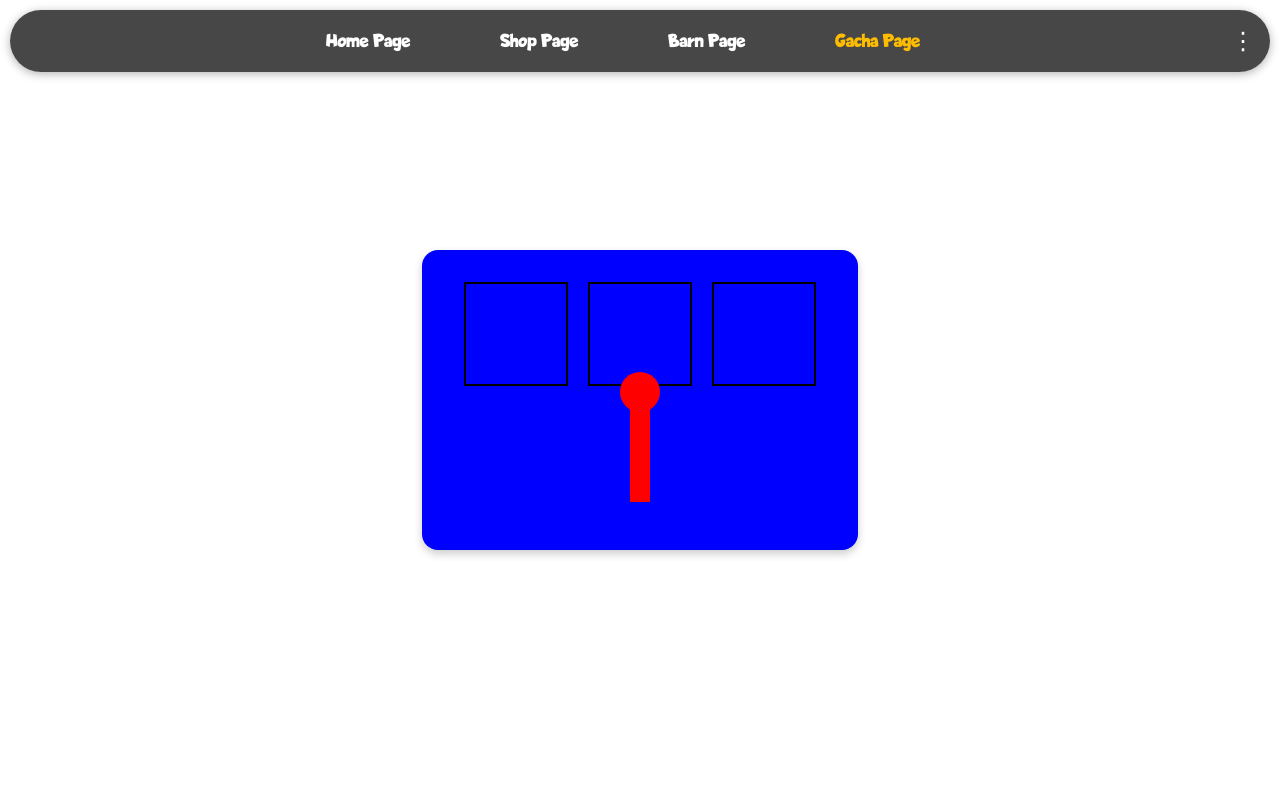
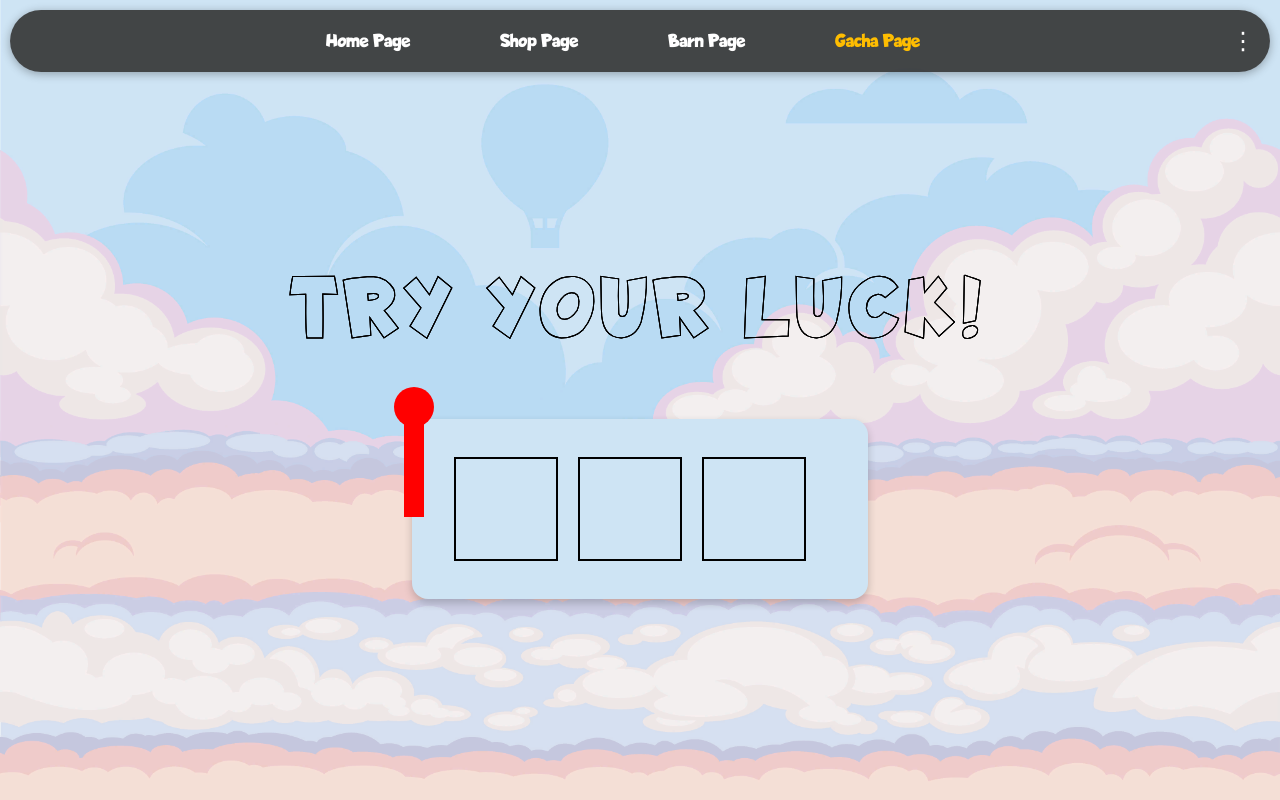
Before and after one commit to JojmoZ/VUperAutoPets, a plain HTML site: page gacha/gachapage.html in a window 1280 px wide. Drawn offline with Linux system fonts and the light colour scheme.

Commit message:
a little bit of UI in gacha

```diff
--- a/gacha/gacha.css
+++ b/gacha/gacha.css
@@ -2,34 +2,40 @@
   font-family: 'VUper';
   src: url('../assets/LapsusPro-Bold.otf') format('opentype');
 }
+
+@import url("https://fonts.googleapis.com/css2?family=Poppins:wght@600;700;800&display=swap");
+
 html,
 body {
     margin: 0;
     height: 100%;
     font-family: "Segoe UI", Tahoma, Geneva, Verdana, sans-serif;
     background-size: cover;
-    /* background-image: url(../assets/gacha-background.webp); */
+    background-image: url(../assets/heaven.png);
 }
 
 .gacha-wrapper {
     display: flex;
     height: 100vh;
     align-items: center;
+    flex-direction: column;
     justify-content: center;
 }
 
 .gacha-container {
     text-align: center;
-    background-color: blue;
+    background-color: #CEE4F4;
     padding: 2rem;
     border-radius: 1rem;
+    display: flex;
+    align-items: center;
     box-shadow: 0 0.25rem 0.5rem rgba(0, 0, 0, 0.2);
 }
 
 .slot-machine {
     display: flex;
     justify-content: center;
-    margin-bottom: 1rem;
+    align-items: center;
 }
 
 .slot-column {
@@ -59,6 +65,8 @@ body {
     justify-content: center;
     margin-bottom: 1rem;
     position: relative;
+    top:-30%;
+    left:-105%;
 }
 
 .lever {
@@ -94,3 +102,39 @@ body {
     width: 100px;
     height: 100px;
 }
+
+h1 {
+  font-size: 88px;
+  font-weight: 800;
+  letter-spacing: 8px;
+  text-transform: uppercase;
+  text-decoration: none;
+  color: transparent;
+  -webkit-text-stroke-width: 1px;
+  -webkit-text-stroke-color: black;
+  text-align: center;
+  position: relative;
+}
+
+h1::before,
+h1::after {
+  content: attr(data-text);
+  position: absolute;
+  top: 0;
+  left: 0;
+  transition: 0.3s ease-out;
+}
+
+h1:hover::before {
+  color: #bb0000;
+  transform: translate(12px, -12px);
+  -webkit-text-stroke-width: 1px;
+  -webkit-text-stroke-color: black;
+}
+
+h1:hover::after {
+  color: #77efff;
+  transform: translate(24px, -24px);
+  -webkit-text-stroke-width: 1px;
+  -webkit-text-stroke-color: black;
+}
--- a/gacha/gachapage.html
+++ b/gacha/gachapage.html
@@ -39,6 +39,7 @@
     </div>
 
     <div class="gacha-wrapper">
+        <h1 data-text="Try Your Luck!">Try Your Luck!</h1>
         <div class="gacha-container">
             <div class="slot-machine">
                 <div class="slot-column" id="slot1"></div>
```
